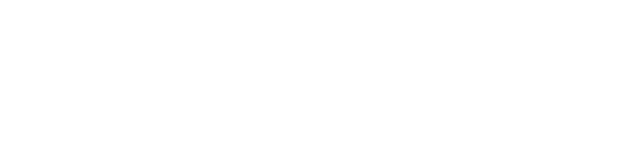
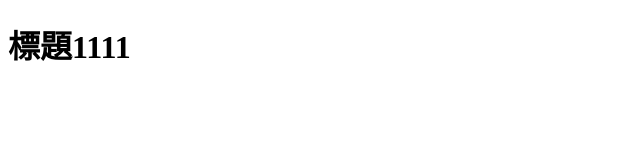
Before and after one commit to Herbalice/HEXgitL4, a plain HTML site: page index.html in a window 1280 px wide. Shown: the whole page, without its empty margins (0-640 px from the left). Drawn offline with Linux system fonts and the light colour scheme.

Commit message:
新增 h1

```diff
--- a/index.html
+++ b/index.html
@@ -7,5 +7,6 @@
 	<title>Document</title>
 </head>
 <body>
+	<h1>標題1111</h1>
 </body>
 </html>
```
